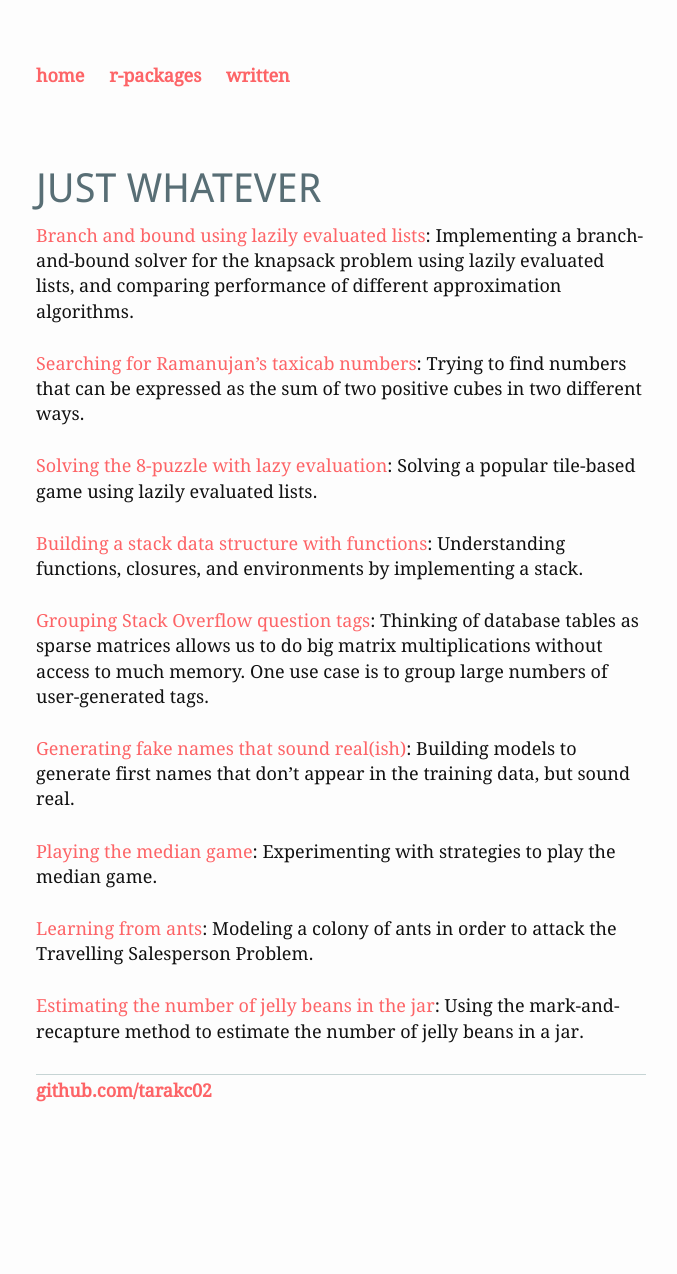
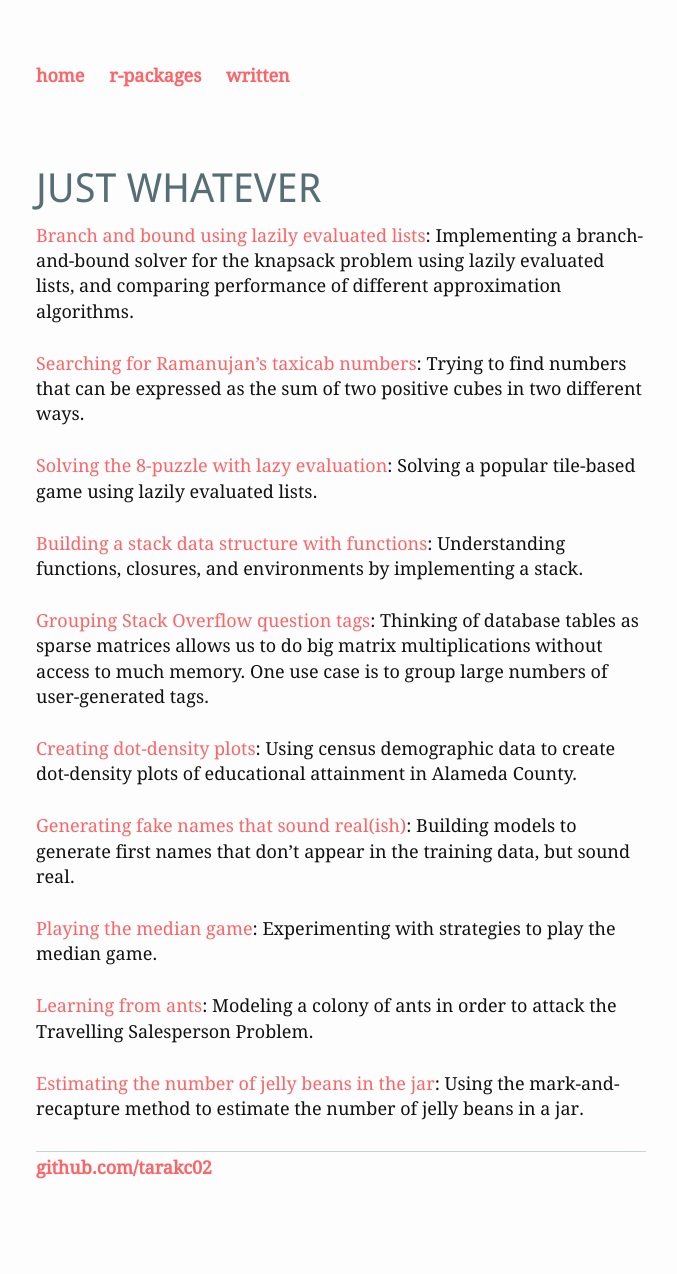
Before and after one commit to tarakc02/tarakc02.github.io, a Jekyll site: the page built from mathgames.md, in a window 1280 px wide. Shown: the whole page, without its empty margins (284-961 px from the left). Built offline with Jekyll 4.4.1, drawn with Linux system fonts in a browser that asks for light colours; before the commit the page ends 1196 px from its top, so only the background shows below that.

Commit message:
add link to dot-density writeup in writeups section

```diff
--- a/mathgames.md
+++ b/mathgames.md
@@ -10,6 +10,7 @@ title: TS - Writeups
 - [Solving the 8-puzzle with lazy evaluation](/puzzle8): Solving a popular tile-based game using lazily evaluated lists.
 - [Building a stack data structure with functions](/fun-stack): Understanding functions, closures, and environments by implementing a stack.
 - [Grouping Stack Overflow question tags](/stacklite): Thinking of database tables as sparse matrices allows us to do big matrix multiplications without access to much memory. One use case is to group large numbers of user-generated tags.
+- [Creating dot-density plots](/dot-density): Using census demographic data to create dot-density plots of educational attainment in Alameda County.
 - [Generating fake names that sound real(ish)](https://rpubs.com/tarakc02/name-project-1): Building models to generate first names that don't appear in the training data, but sound real.
 - [Playing the median game](/mediangame): Experimenting with strategies to play the median game.
 - [Learning from ants](https://uponinspection.wordpress.com/2013/01/26/learning-from-ants/): Modeling a colony of ants in order to attack the Travelling Salesperson Problem.
```
